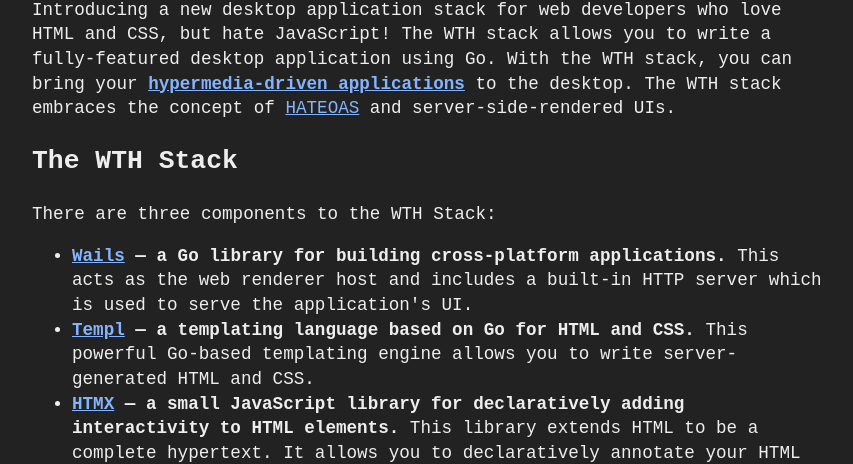
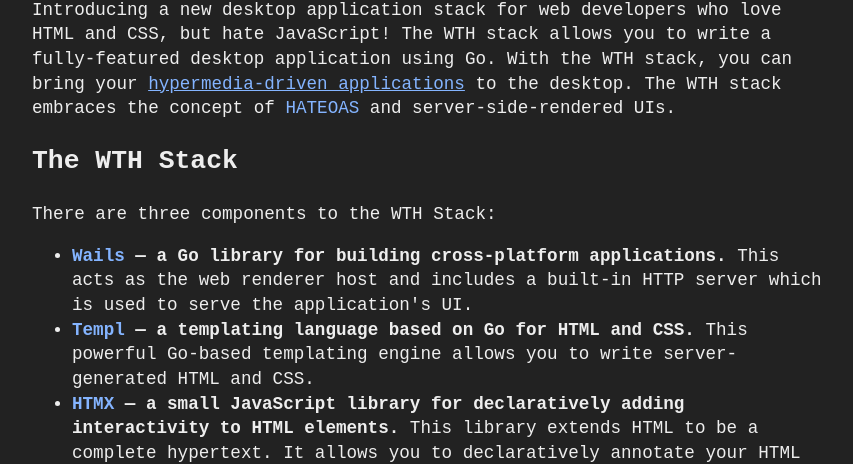
Before and after one commit to nevarro-space/wthstack.com, a plain HTML site: page index.html in a window 1280 px wide. In both pictures the pointer is over the link "hypermedia-driven applications". Shown: the part 196-660 px from the top of the page, without its empty margins (208-1061 px from the left). Drawn offline with Linux system fonts and the light colour scheme.

Commit message:
links: fix text decoration
Signed-off-by: Sumner Evans <me@sumnerevans.com>

```diff
--- a/index.html
+++ b/index.html
@@ -28,10 +28,11 @@
     a:visited,
     a:active {
       color: #84B4FF;
+      text-decoration: none;
     }
 
     a:hover {
-      font-weight: bold;
+      text-decoration: underline;
     }
 
     header {
```
